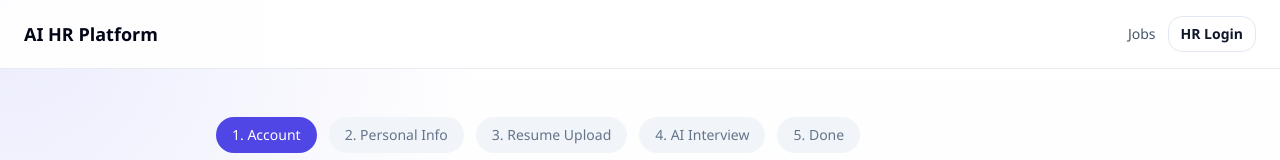
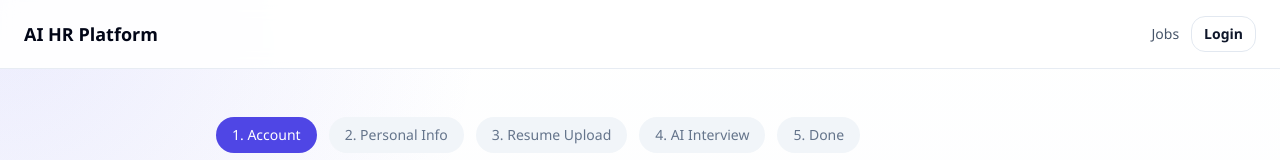
Before and after one commit to irfanmia/ai-hr-platform, a Next.js app in the folder frontend/: page /apply/1 in a window 1280 px wide. Shown: the top 160 px of the page. Built offline with nearby package versions, Linux system fonts and the light colour scheme; no server answers.

Commit message:
fix: remove HR from nav login label

```diff
--- a/frontend/components/public-nav.tsx
+++ b/frontend/components/public-nav.tsx
@@ -14,7 +14,7 @@ export function PublicNav() {
             Jobs
           </Link>
           <Button asChild variant="outline" size="sm">
-            <Link href="/login">HR Login</Link>
+            <Link href="/login">Login</Link>
           </Button>
         </div>
       </div>
```
